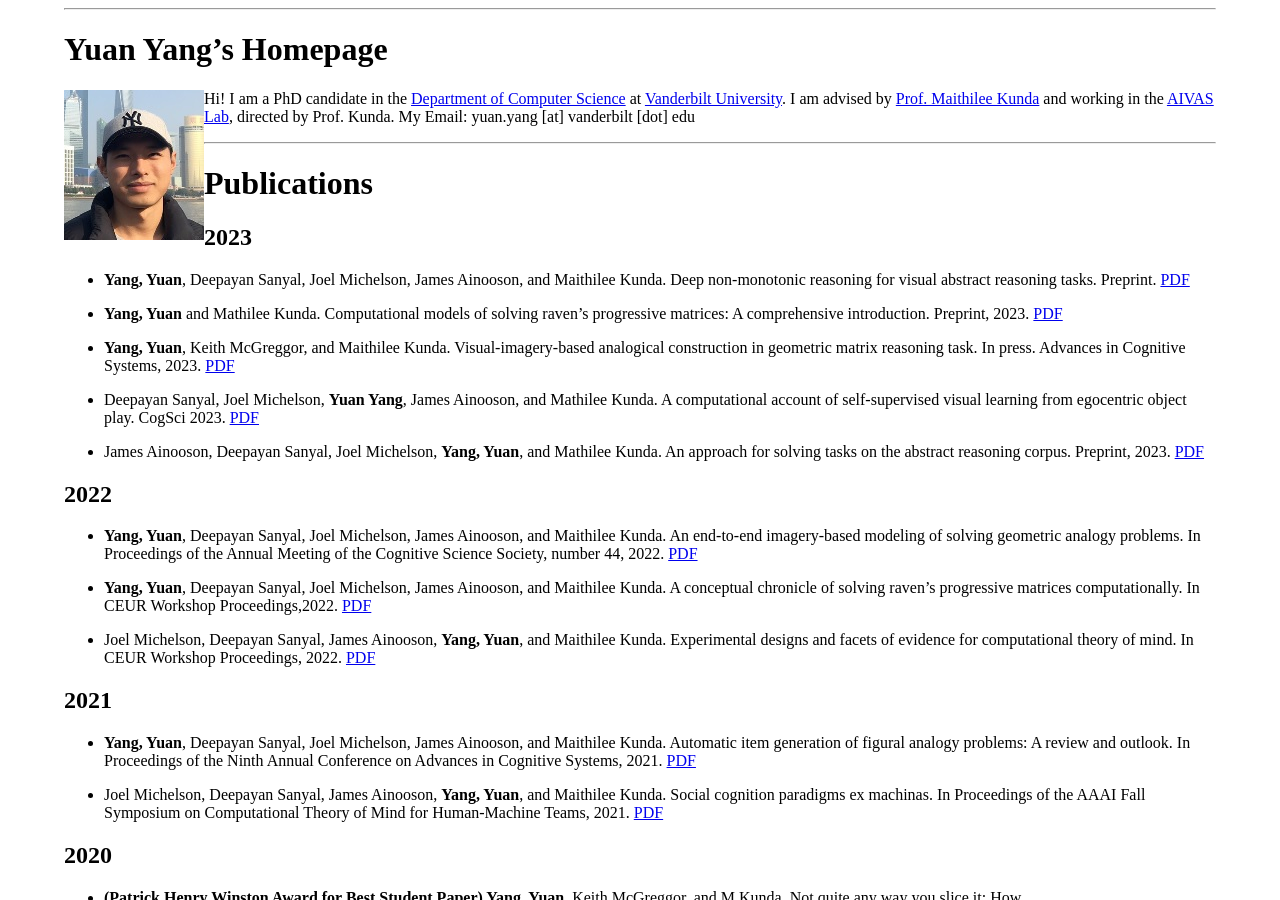
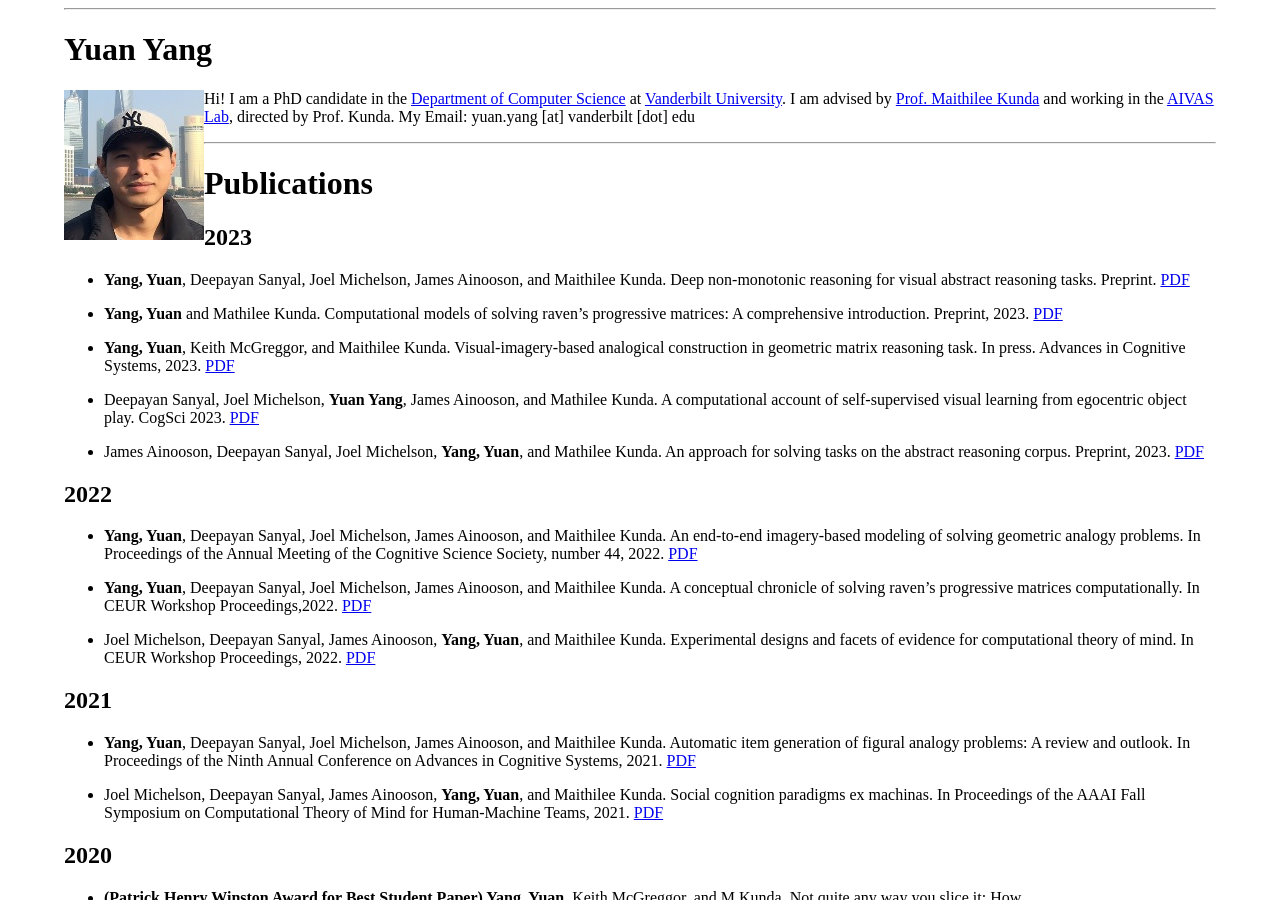
Before and after one commit to Yang-Yuan/Yang-Yuan.github.io, a Jekyll site: the page built from docs/index.md, in a window 1280 px wide and 900 px high. Built offline with Jekyll 4.4.1, drawn with Linux system fonts in a browser that asks for light colours.

Commit message:
Update index.md

```diff
--- a/docs/index.md
+++ b/docs/index.md
@@ -7,7 +7,7 @@ title: Yuan Yang
 
 ***
 
-# Yuan Yang's Homepage
+# Yuan Yang
 ![Hello!](/assets/images/yy.png){: style="float: left"} Hi! I am a PhD candidate in the [Department of Computer Science](https://engineering.vanderbilt.edu/cs/){:target="_blank"} at [Vanderbilt University](https://www.vanderbilt.edu/){:target="_blank"}. I am advised by [Prof. Maithilee Kunda](https://my.vanderbilt.edu/mkunda/){:target="_blank"} and working in the [AIVAS Lab](https://my.vanderbilt.edu/aivaslab/){:target="_blank"}, directed by Prof. Kunda. My Email: yuan.yang [at] vanderbilt [dot] edu
 
 
```
